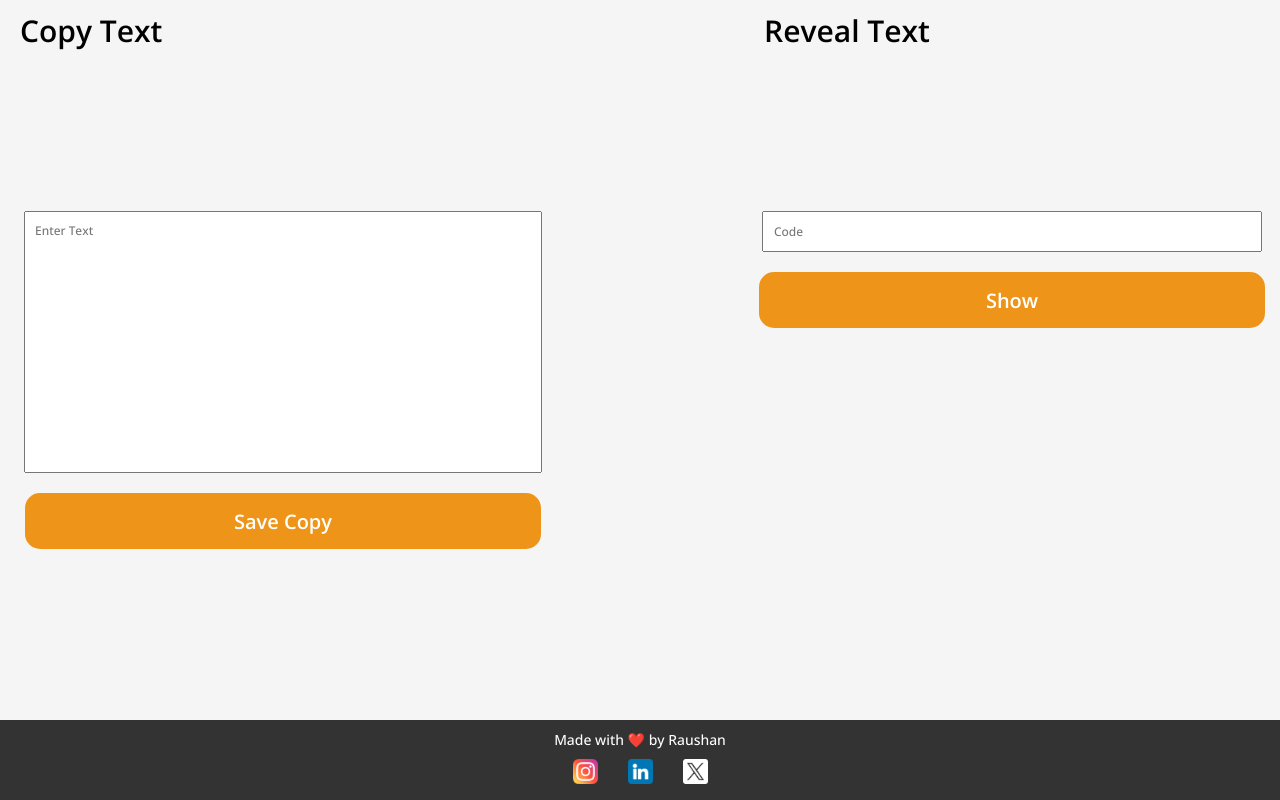
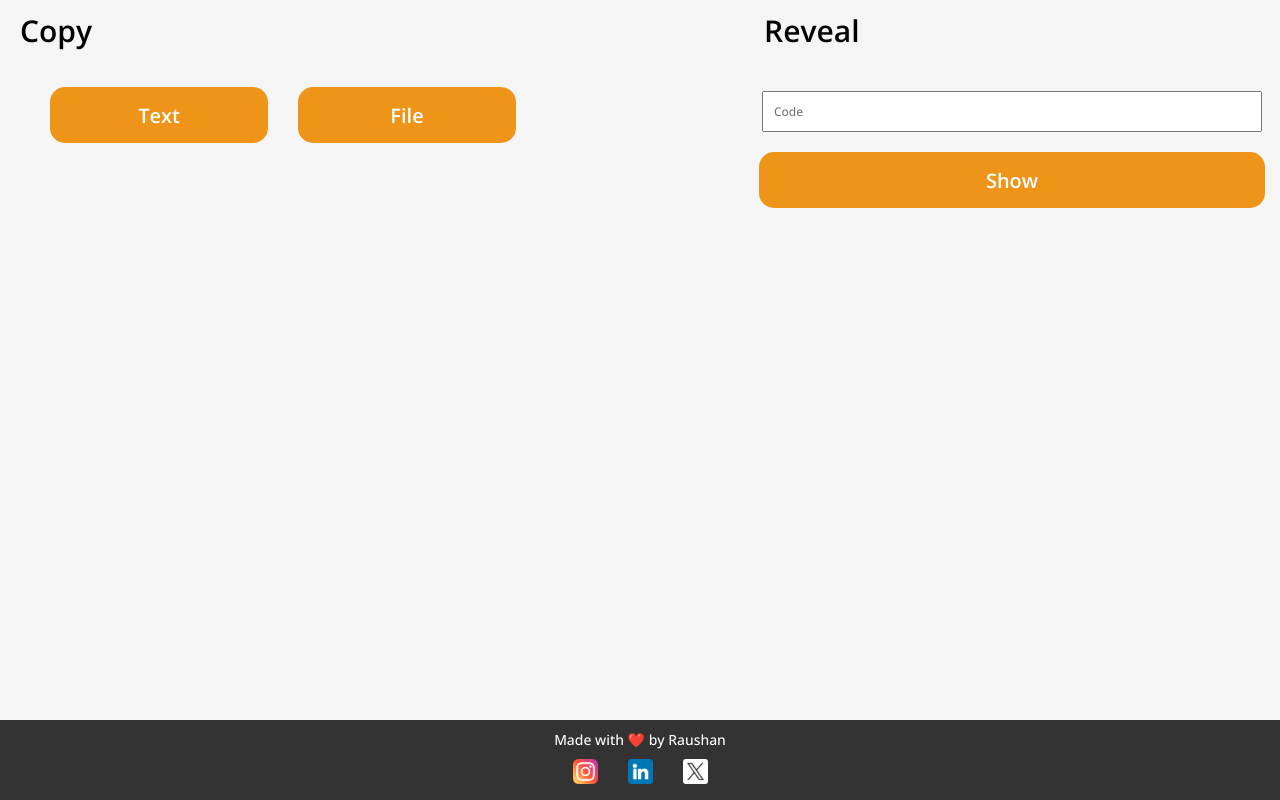
Before and after one commit to Raushan0300/clipboard-frontend, a React (Vite) app: page / in a window 1280 px wide. Built offline with nearby package versions, Linux system fonts and the light colour scheme.

Commit message:
Update dependencies and styles in package.json, Config.tsx, and Home.css

```diff
--- a/package.json
+++ b/package.json
@@ -10,6 +10,8 @@
     "preview": "vite preview"
   },
   "dependencies": {
+    "@fortawesome/free-solid-svg-icons": "^6.5.2",
+    "@fortawesome/react-fontawesome": "^0.2.0",
     "axios": "^1.6.8",
     "react": "^18.2.0",
     "react-dom": "^18.2.0",
--- a/src/Config.tsx
+++ b/src/Config.tsx
@@ -1,7 +1,7 @@
 import axios from "axios";
 
-// const baseURL = "http://localhost:8000";
-const baseURL = "https://clipboard-backend-6x5c.onrender.com";
+const baseURL = "http://localhost:8000";
+// const baseURL = "https://clipboard-backend-6x5c.onrender.com";
 
 const getData = async (url: string, customHeaders = {}) => {
   const headers = {
@@ -12,6 +12,7 @@ const getData = async (url: string, customHeaders = {}) => {
 };
 
 const postData = async (url: string, body: any) => {
+
   const response = await axios.post(`${baseURL}/${url}`, body);
   return response.data;
 };
--- a/src/Home/Home.css
+++ b/src/Home/Home.css
@@ -11,7 +11,7 @@
   height: 100%;
 }
 .homeForm {
-  margin-top: 20vh;
+  margin-top: 5vh;
   width: 100%;
   display: flex;
   flex-direction: column;
@@ -119,6 +119,38 @@
   cursor: pointer;
   font-family: "Open Sans";
 }
+.homeBtnDiv{
+  display: flex;
+  justify-content: space-between;
+  align-items: center;
+  margin-top: 2vh;
+}
+.customFileInput {
+  display: inline-block;
+  position: relative;
+  cursor: pointer;
+  padding: 10px 20px;
+  background-color: #007bff;
+  color: #fff;
+  border-radius: 5px;
+  font-size: 16px;
+  transition: background-color 0.3s ease;
+}
+.customFileInput:hover {
+  background-color: #0056b3;
+}
+.customFileInput .icon {
+  margin-right: 10px;
+}
+.hidden {
+  display: none;
+}
+.homeFileNameText{
+  font-size: 12px;
+  font-weight: 500;
+  font-family: "Open Sans";
+  margin-top: 10px;
+}
 
 @media screen and (max-width: 768px) {
   .homeMainDiv {
@@ -174,4 +206,7 @@
     padding: 5px;
     font-size: 12px;
   }
+  .homeBtnDiv{
+    flex-direction: column;
+  }
 }
--- a/src/Home/Home.tsx
+++ b/src/Home/Home.tsx
@@ -1,6 +1,8 @@
 import { useState } from "react";
 import "./Home.css";
 import { getData, postData } from "../Config";
+import { FontAwesomeIcon } from "@fortawesome/react-fontawesome";
+import { faUpload } from "@fortawesome/free-solid-svg-icons";
 
 const Home = () => {
   const [text, setText] = useState<string>("");
@@ -10,6 +12,14 @@ const Home = () => {
 
   const [isLoadingSave, setIsLoadingSave] = useState<boolean>(false);
   const [isLoadingShow, setIsLoadingShow] = useState<boolean>(false);
+
+  const [isText, setIsText] = useState<boolean>(false);
+  const [isFile, setIsFile] = useState<boolean>(false);
+
+  const [selectedFileName, setSelectedFileName] = useState('');
+  const [selectedFile, setSelectedFile] = useState<File | null>(null);
+
+  // const [uploadProgress, setUploadProgress] = useState(0);
 
   const handleSave = async (e: React.FormEvent) => {
     e.preventDefault();
@@ -26,9 +36,16 @@ const Home = () => {
     e.preventDefault();
     setIsLoadingShow(true);
     setShowText("");
-    const response = await getData("show", { code: code });
-    if (response) {
+    const response = await getData("show", { code: code, responseType: 'blob' });
+    if (response.text) {
       setShowText(response.text);
+    } else{
+      window.open(`https://drive.google.com/uc?export=download&id=${response.fileId}`)
+//       let link = document.createElement('a');
+// link.href = `https://drive.google.com/uc?export=download&id=${response.fileId}`;
+// document.body.appendChild(link);
+// link.click();
+// document.body.removeChild(link);
     }
     setIsLoadingShow(false);
   };
@@ -45,11 +62,67 @@ const Home = () => {
     navigator.clipboard.writeText(codeText);
   };
 
+  const handleFileChange = (event: React.ChangeEvent<HTMLInputElement>) => {
+    const selectedFile = event.target.files?.[0] ?? null;
+    setSelectedFile(selectedFile);
+    // console.log('Selected File:', selectedFile);
+  };
+
+
+  const handleUpload = async (e: React.FormEvent) => {
+    e.preventDefault();
+
+    if (!selectedFile) {
+      alert('Please select a file');
+      return;
+    }
+
+    setIsLoadingSave(true);
+
+    try {
+      const formData = new FormData();
+      formData.append('file', selectedFile);
+
+      console.log('Selected File:', selectedFile);
+      console.log('FormData:', formData);
+
+      const response = await postData('upload', formData);
+
+      // console.log('File uploaded:', response.data);
+      setCodeText(response.code);
+      setIsLoadingSave(false);
+    } catch (error) {
+      console.error('Error uploading file:', error);
+      setIsLoadingSave(false);
+    }
+  };
+
+
   return (
     <div className="homeMainDiv">
       <div className="homeLeftDiv">
-        <div className="homeTitleText">Copy Text</div>
-        <form
+        <div className="homeTitleText">Copy</div>
+        <div className="homeBtnDiv">
+          <button
+            className="homeBtn"
+            onClick={() => {
+              setIsText(true);
+              setIsFile(false);
+              setCodeText("");
+            }}>
+            Text
+          </button>
+          <button
+            className="homeBtn"
+            onClick={() => {
+              setIsFile(true);
+              setIsText(false);
+              setCodeText("");
+            }}>
+            File
+          </button>
+          </div>
+        {isText&&<form
           action="submit"
           className="homeForm"
           onSubmit={handleSave}>
@@ -66,7 +139,37 @@ const Home = () => {
             className="homeBtn">
             {isLoadingSave ? "Loading..." : "Save Copy"}
           </button>
-        </form>
+        </form>}
+
+        {isFile && (
+  <form action="submit" className="homeForm" encType="multipart/form-data" onSubmit={handleUpload}>
+    <label htmlFor="fileInput" className="customFileInput">
+      <span className="icon">
+        <FontAwesomeIcon icon={faUpload} />
+      </span>
+      <span className="homeFileNameText">{selectedFileName || 'Choose a file...'}</span>
+    </label>
+    <input
+      type="file"
+      id="fileInput"
+      className="hidden"
+      onChange={(e) => {
+        handleFileChange(e);
+        const file = e.target.files?.[0];
+        if (file) {
+          setSelectedFileName(file.name);
+          const reader = new FileReader();
+          reader.readAsText(file);
+        }
+      }}
+    />
+    <button type="submit" className="homeBtn">
+      {isLoadingSave ? "Loading..." : "Save Copy"}
+    </button>
+    {/* {isLoadingSave&&<progress value={uploadProgress} max="100" />} */}
+  </form>
+)}
+
         {codeText && (
           <div className="homeCode">
             {`Code - ${codeText}`}{" "}
@@ -81,7 +184,7 @@ const Home = () => {
         )}
       </div>
       <div className="homeRightDiv">
-        <div className="homeTitleText">Reveal Text</div>
+        <div className="homeTitleText">Reveal</div>
         <form
           action="submit"
           className="homeForm"
```
Also changed, not shown: 1 other file (tests, documents, lock files or other folders).
